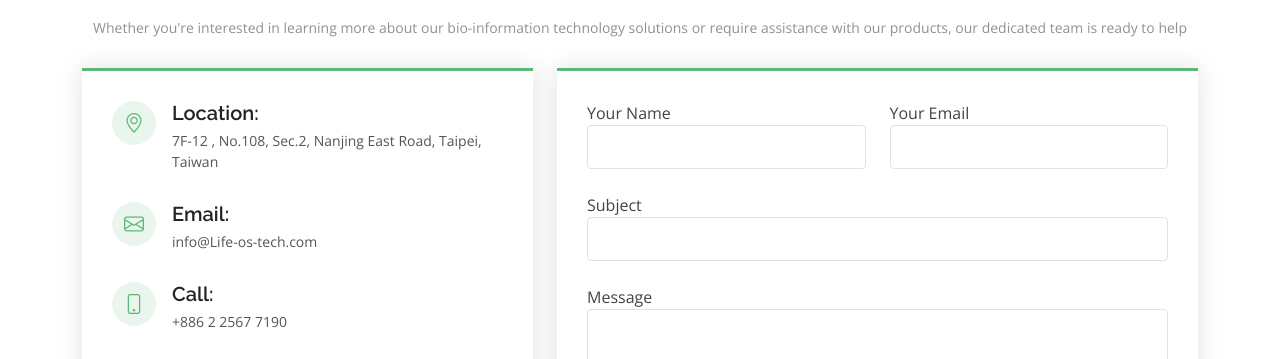
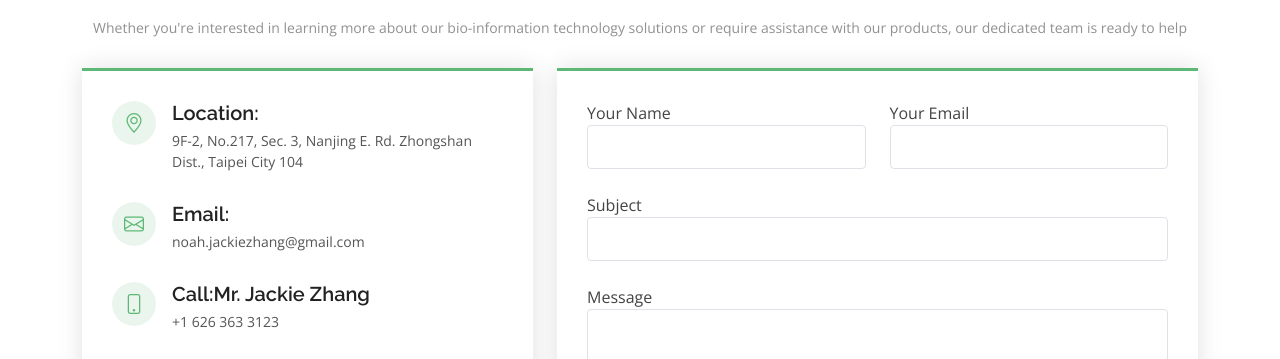
Before and after one commit to chronoschou/life-os, a plain HTML site: page index.html in a window 1280 px wide. Shown: the part 4505-4864 px from the top of the page. Drawn offline with nearby package versions, Linux system fonts and the light colour scheme.

Commit message:
update 03
Life-os update 03

```diff
--- a/index.html
+++ b/index.html
@@ -592,22 +592,22 @@
               <div class="address">
                 <i class="bi bi-geo-alt"></i>
                 <h4>Location:</h4>
-                <p>7F-12 , No.108, Sec.2, Nanjing East Road, Taipei, Taiwan</p>
+                <p> 9F-2, No.217, Sec. 3, Nanjing E. Rd. Zhongshan Dist., Taipei City 104</p>
               </div>
 
               <div class="email">
                 <i class="bi bi-envelope"></i>
                 <h4>Email:</h4>
-                <p>info@Life-os-tech.com</p>
+                <p>noah.jackiezhang@gmail.com</p>
               </div>
 
               <div class="phone">
                 <i class="bi bi-phone"></i>
-                <h4>Call:</h4>
-                <p>+886 2 2567 7190</p>
+                <h4>Call:Mr. Jackie Zhang</h4>
+                <p>+1 626 363 3123</p>
               </div>
 
-              <iframe src="https://www.google.com/maps/embed?pb=!1m18!1m12!1m3!1d3682.2350527149683!2d120.3051628747592!3d22.645023230313114!2m3!1f0!2f0!3f0!3m2!1i1024!2i768!4f13.1!3m3!1m2!1s0x346e052a228d5327%3A0xff91838285060daf!2z5qK15ZOy5Lqe55Sf54mp56eR5oqA5pyJ6ZmQ5YWs5Y-4!5e0!3m2!1szh-TW!2stw!4v1715283471184!5m2!1szh-TW!2stw" width="600" height="450" style="border:0;" allowfullscreen="" loading="lazy" referrerpolicy="no-referrer-when-downgrade"></iframe>
+              <iframe src="https://www.google.com/maps/embed?pb=!1m18!1m12!1m3!1d3614.4654656187345!2d121.53810597993325!3d25.052208180349687!2m3!1f0!2f0!3f0!3m2!1i1024!2i768!4f13.1!3m3!1m2!1s0x3442abddfc0e74a3%3A0x1fd02cd51c2fe499!2zMTA0OTHlj7DljJfluILkuK3lsbHljYDljZfkuqzmnbHot6_kuInmrrUyMTfomZ8!5e0!3m2!1szh-TW!2stw!4v1718691047776!5m2!1szh-TW!2stw" width="600" height="450" style="border:0;" allowfullscreen="" loading="lazy" referrerpolicy="no-referrer-when-downgrade"></iframe>
             </div>
 
           </div>
```
